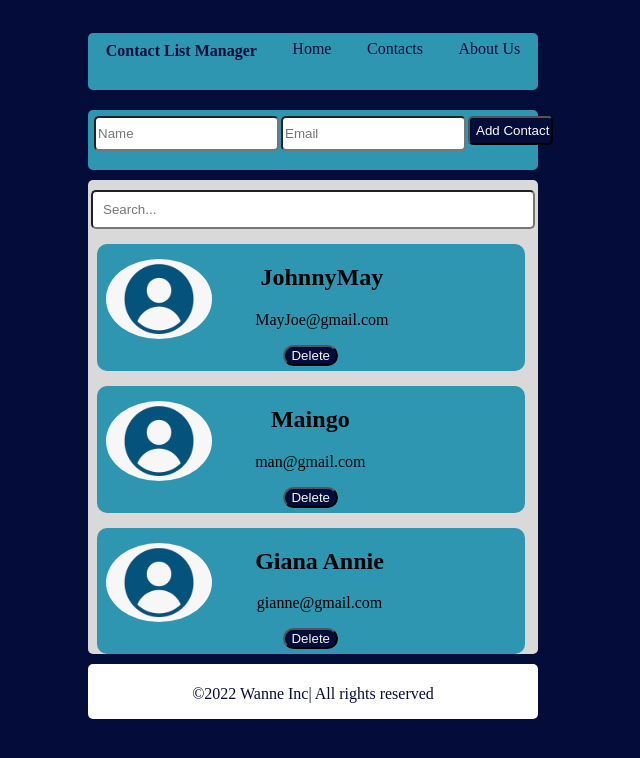
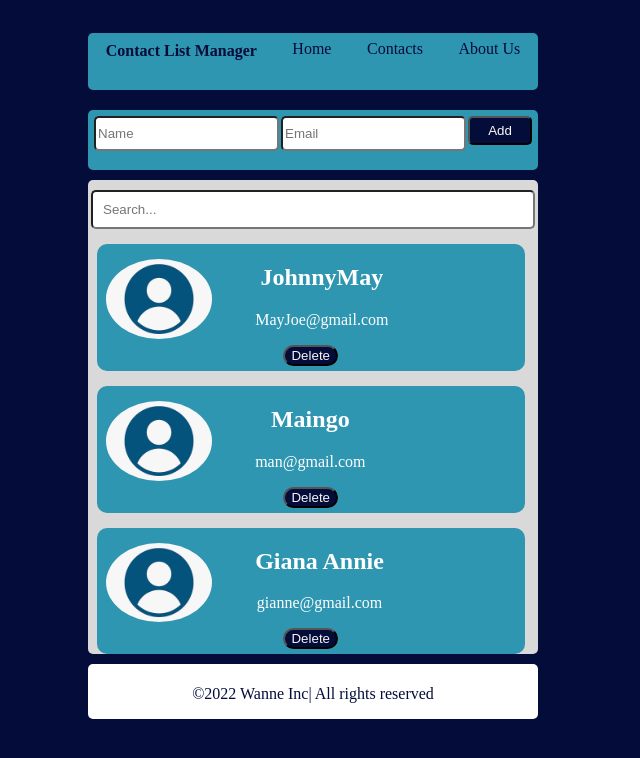
Before and after one commit to OlgaNadongo/contact-manager-app, a React (Create React App) app: page / in a window 1280 px wide. Shown: the top 758 px of the page, without its empty margins (327-967 px from the left). Built offline with nearby package versions, Linux system fonts and the light colour scheme; data requests are answered from the project's data file.

Commit message:
editing image

```diff
--- a/src/components/App.css
+++ b/src/components/App.css
@@ -71,6 +71,7 @@
    margin-top:10px;
   }
 
+
   .contactscontainer{
 
      /* width:450px;
--- a/src/components/Contact.js
+++ b/src/components/Contact.js
@@ -63,6 +63,7 @@ function Contact ({id,name,email, deleteAcontact}) {
         height: "30%",
         marginLeft:"9px",
         borderRadius:"10px",
+        color:"white"
         }}>
 
       <div style={{marginTop:"15px",
@@ -72,7 +73,8 @@ function Contact ({id,name,email, deleteAcontact}) {
                         width:"25%",
                         height:"15%",
                      borderRadius:"50%",
-                     }} src={image}/>
+                     }} src={image}
+                     alt="user "/>
       <div style={{marginLeft:"10%"}}>
          <h2>{name}</h2>
          <p>{email}</p>
--- a/src/components/NavBar.js
+++ b/src/components/NavBar.js
@@ -19,9 +19,10 @@ function NavBar() {
 
          <h4 style={{marginTop:"2px"}}>Contact List Manager</h4>
 
-            <NavLink style={{
+            <NavLink  style={{
               color:"#040C3A",
-              textDecoration:"none"
+              textDecoration:"none",
+
               }} to="/">Home</NavLink>
 
             <NavLink
--- a/src/components/NewContactForm.js
+++ b/src/components/NewContactForm.js
@@ -92,7 +92,7 @@ function NewContactForm ({addAcontact}) {
 
             <input placeholder="Name" name="name" value={contactFormData.name} onChange={handleInputChange}/>
             <input placeholder="Email" name="email" value={contactFormData.email} onChange={handleInputChange}/>
-            <input type="submit" className='submitbtn' value="Add Contact" />
+            <input type="submit" className='submitbtn' value="Add" />
 
 
         </form>
```
